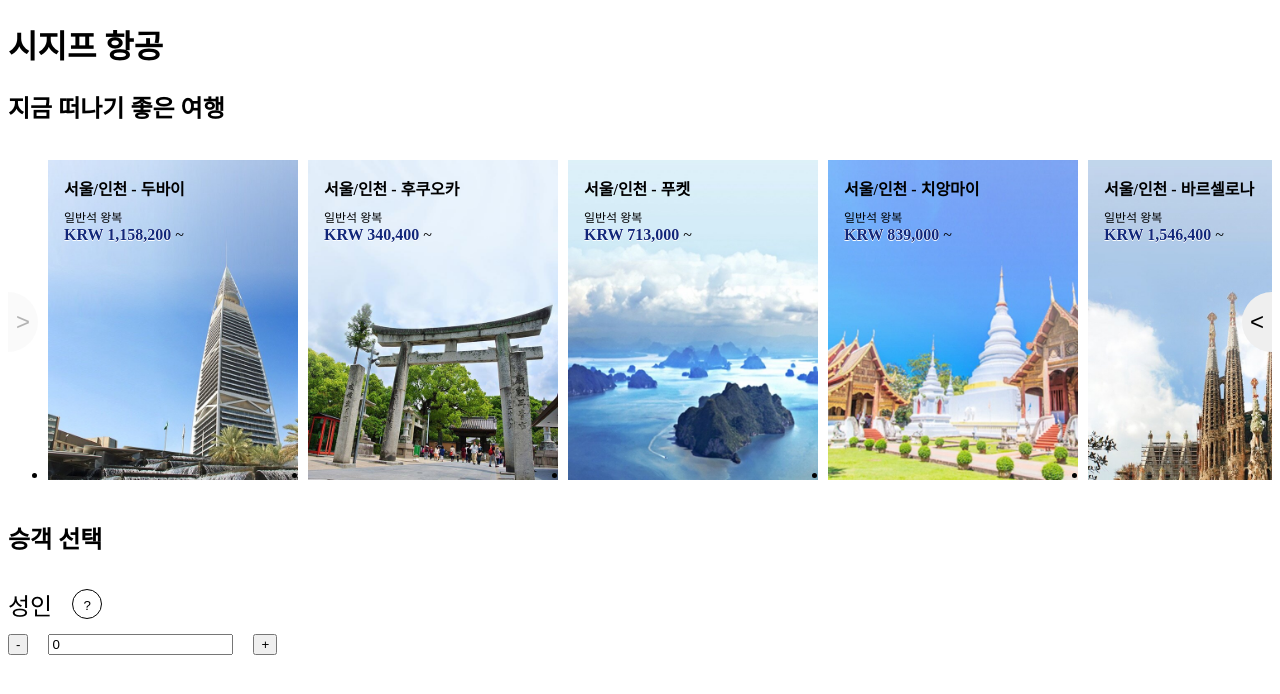
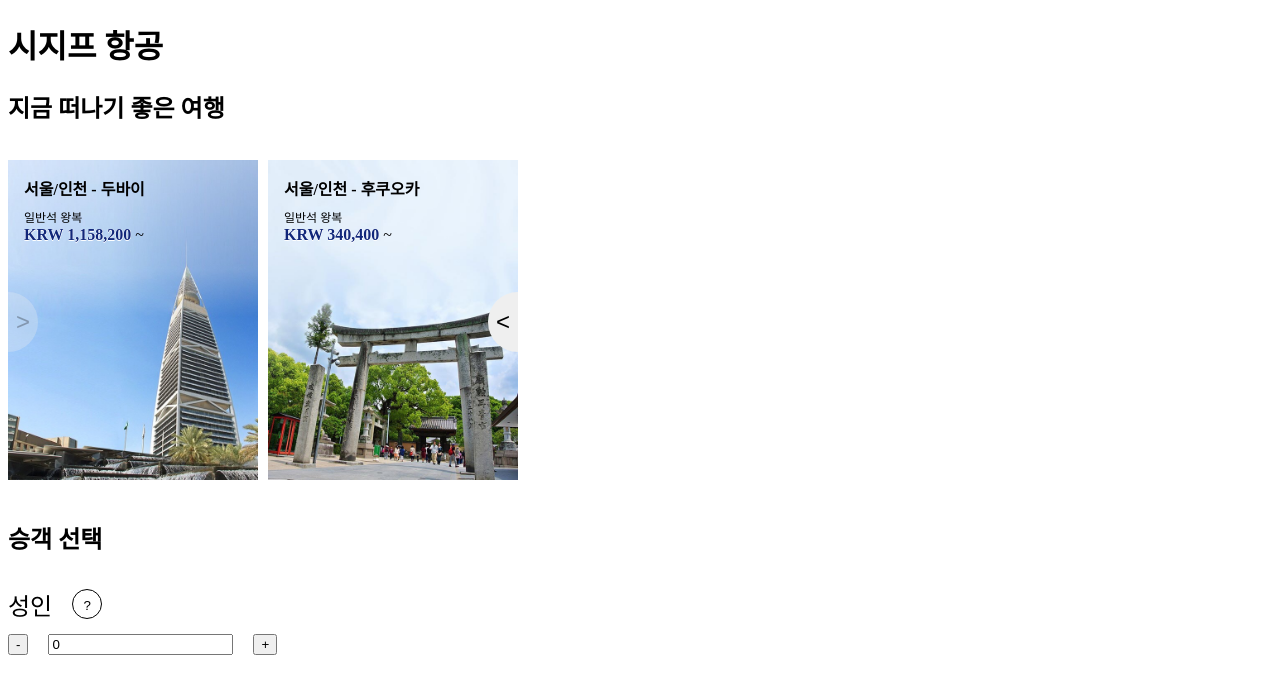
Before and after one commit to woowacourse/a11y-airline, a React app: page / in a window 1280 px wide. Shown: the top 694 px of the page. Built offline with nearby package versions, Linux system fonts and the light colour scheme.

Commit message:
feat: Prev, Next 버튼을 ul 뒤에 배치

```diff
--- a/src/Carousel.tsx
+++ b/src/Carousel.tsx
@@ -148,17 +148,8 @@ const TravelCarousel = () => {
 
   return (
     <StyledRoot>
-      <StyledPrev aria-label='이전' onClick={handleClickPrevButton} disabled={xTranslated <= 0}>
-        {'>'}
-      </StyledPrev>
-      <StyledNext
-        aria-label='다음'
-        onClick={handleClickNextButton}
-        disabled={xTranslated >= maxXTranslated}
-      >
-        {'<'}
-      </StyledNext>
-      <StyledWrapper xTranslated={xTranslated} ref={wrapperRef}>
+      <StyledWrapper>
+        <StyledTravelList xTranslated={xTranslated} ref={wrapperRef}>
           {TravelList.map(
             ({ id, departure, arrivals, seatClass, isRound, bottomPrice, imageUrl, href }) => (
               <li key={id}>
@@ -173,12 +164,23 @@ const TravelCarousel = () => {
                     <StyledPriceInfo>KRW {bottomPrice.toLocaleString('kr')}</StyledPriceInfo>
                     <span aria-hidden={true}>&nbsp;~</span>
                   </StyledTravelInfo>
-                <img src={imageUrl} alt={arrivals} />
+                  <img src={imageUrl} alt={arrivals} width={250} height={320.36} />
                 </StyledLink>
               </li>
             )
           )}
+        </StyledTravelList>
       </StyledWrapper>
+      <StyledPrev aria-label='이전' onClick={handleClickPrevButton} disabled={xTranslated <= 0}>
+        {'>'}
+      </StyledPrev>
+      <StyledNext
+        aria-label='다음'
+        onClick={handleClickNextButton}
+        disabled={xTranslated >= maxXTranslated}
+      >
+        {'<'}
+      </StyledNext>
     </StyledRoot>
   );
 };
@@ -186,12 +188,15 @@ const TravelCarousel = () => {
 export default TravelCarousel;
 
 const StyledRoot = styled.div`
-  width: 100%;
-  overflow-x: hidden;
+  width: 510px;
   position: relative;
 `;
 
-const StyledWrapper = styled.ul<{ xTranslated: number }>`
+const StyledWrapper = styled.div`
+  overflow-x: scroll;
+`;
+
+const StyledTravelList = styled.ul<{ xTranslated: number }>`
   display: flex;
   gap: 10px;
   transform: ${({ xTranslated }) => `translateX(-${xTranslated}px)`};
--- a/src/globalStyle.ts
+++ b/src/globalStyle.ts
@@ -22,6 +22,14 @@ const globalStyle = css`
     margin: 0;
   }
 
+  ul {
+    padding: 0;
+  }
+
+  li {
+    list-style: none;
+  }
+
   .sr-only {
     position: absolute;
     overflow: hidden;
```
Lines whose indentation alone changed are shown as unchanged.
